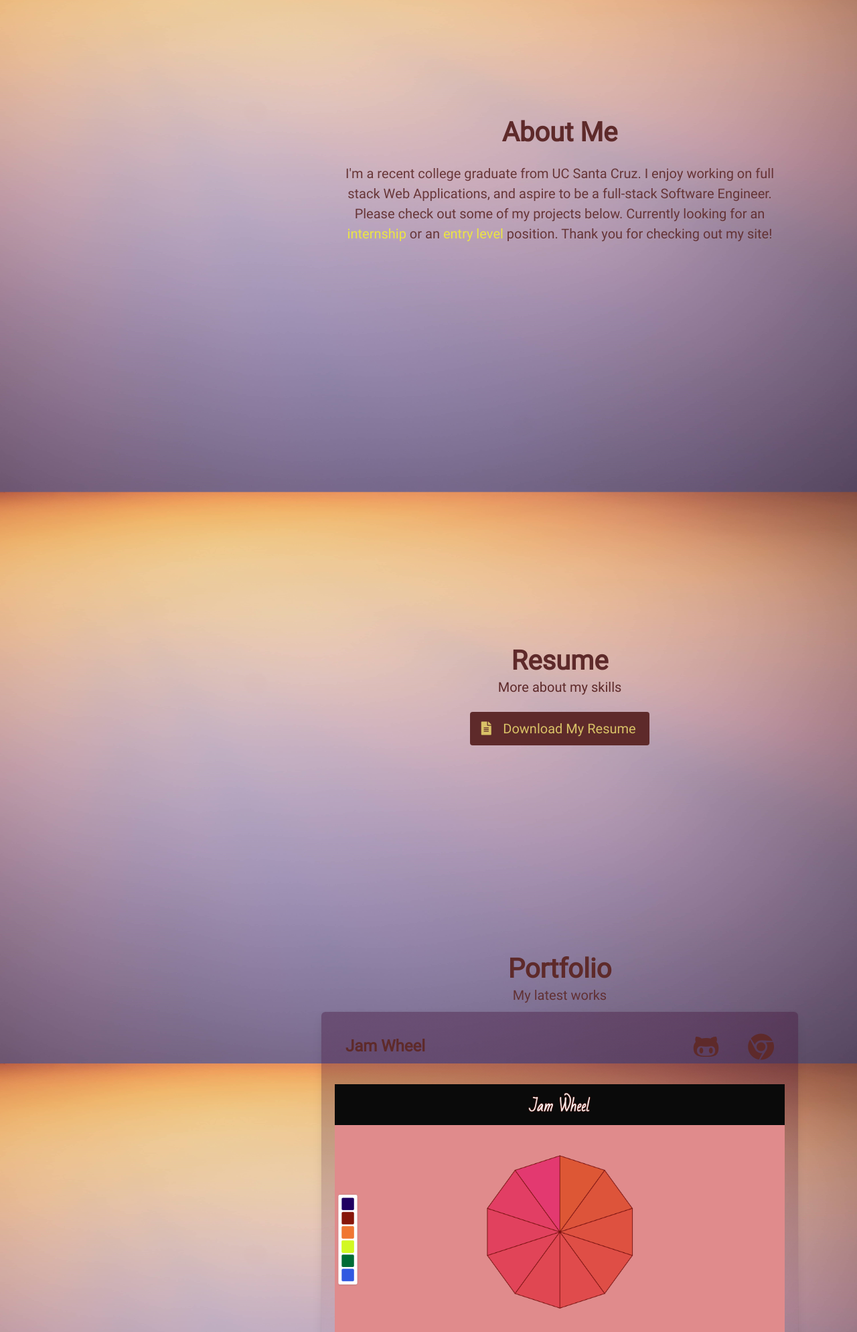
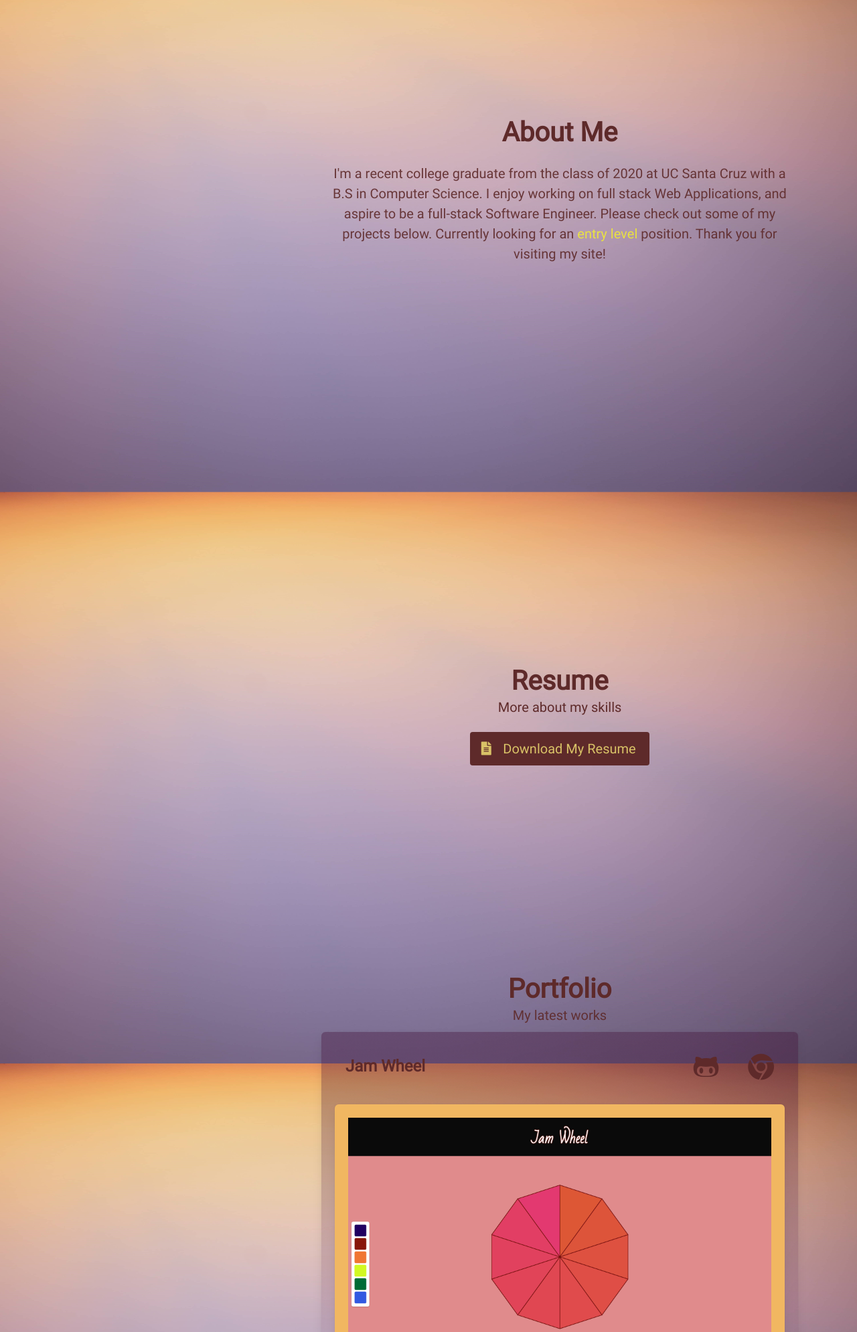
Before and after one commit to mavho/Portfolio, a Flask app: page / in a window 1280 px wide. Shown: the part 972-2961 px from the top of the page at 67% size. Run offline with Flask 2, Linux system fonts and the light colour scheme; some libraries are stand-ins or nearby versions.

Commit message:
change text and coloring in vards

```diff
--- a/server/static/css/style.css
+++ b/server/static/css/style.css
@@ -85,6 +85,7 @@ a :hover{
 .main-section{
     background: url("../images/different-hues-of-color-of-the-sky-2847648-min.jpg") fixed;
     /*background:linear-gradient(yellow,green);*/
+    background-position: center;
     background-repeat: no-repeat;
     background-size: cover;
 }
@@ -110,11 +111,16 @@ a :hover{
     bottom: 0;
     left: 0;
     right: 0;
-    background-color: #3e0b33;
+    background-color: #f1b761;
     color:white;
     visibility: hidden;
-
+    text-align: left;
     transition: opacity .2s, visibility .2s;
+}
+@media only screen and (max-width: 1024px){
+    .image-descr{
+        font-size: small;
+    }
 }
 
 .desc-wrap:hover .image-descr{
--- a/server/templates/_includes/about.html
+++ b/server/templates/_includes/about.html
@@ -1,9 +1,8 @@
 <div class="section-heading">
 <h3 class="title is-2 has-text-brown">About Me</h3>
-<p class="has-text-brown is-size-5" style="opacity: 0.9;">I'm a recent college graduate from UC Santa Cruz. I
-    enjoy working on full stack Web Applications, and aspire to be a
+<p class="has-text-brown is-size-5" style="opacity: 0.9;">I'm a recent college graduate from the class of 2020 at UC Santa Cruz with a
+    B.S in Computer Science. I enjoy working on full stack Web Applications, and aspire to be a
     full-stack Software Engineer. Please check out some of my projects below. Currently looking for
-    an <span style="color: #ffff15cc;">internship</span> or an <span style="color: #ffff15cc;">entry level</span>
-    position. Thank you for checking out my site!
+    an <span style="color: #ffff15cc;">entry level</span> position. Thank you for visiting my site!
 </p>
 </div>
--- a/server/templates/_includes/portfolio.html
+++ b/server/templates/_includes/portfolio.html
@@ -27,18 +27,25 @@
                         </div>
                     </div>
                 </header>
-                <div class="card-image desc-wrap">
-                    <figure class="image ">
+                <div class="card-image box desc-wrap" style="background-color: #f1b761;">
+                    <figure class="image">
                         <img src="/static/images/wheel-min.PNG" alt="Jamwheel">
                         <div class="image-descr is-hidden-touch">
-                            <p class="has-text-white">
-                                A desktop web application that allows users to jam with each other using Synths!
-                                Just send your friends a room code, join the room and start jamming!
-                                This project was an experimentation with SocketIO, Tone.js and Processing 5,
-                                all technologies that were very new to me, and helped improve my Javascript.
+                            <h1 class="has-text-brown has-text-weight-bold is-size-5">What is this?</h1>
+                            <p class="has-text-brown">
+                                A desktop web application that allows players to join online multiplayer rooms to jam together with
+                                online Synth instruments.
                             </p>
-                            <p class="has-text-white">
-                                This project is still under active development, please check out the Github link for more information!
+                            <h1 class="has-text-brown has-text-weight-bold is-size-5">Challenges</h1>
+                            <p class="has-text-brown">
+                                This project is the first time I dwelved into music visualization and audio engineering. I had a lot of fun
+                                diving learning about audio filters, compressors, and the insides of the P5.js library. I wasn't able to construct
+                                all the sounds I wanted, but was able to engineer basic sounds using the Tone.js Library.
+                            </p>
+                            <h1 class="has-text-brown has-text-weight-bold is-size-5">What I learned</h6>
+                            <p class="has-text-brown">
+                                I was able to improve my knowledge of Javascript, the basics of web-sockets,
+                                and designing real-time multiplayer web applications.
                             </p>
                         </div>
                     </figure>
--- a/server/templates/_layouts/base.html
+++ b/server/templates/_layouts/base.html
@@ -23,14 +23,12 @@
         <div class="hero-body">
           <div class="container">
             <div class="columns">
-              <div class="column  on-top is-4 is-offset-1-touch is-offset-1-desktop-only brand-column">
+              <div class="column on-top is-4 is-offset-1-touch is-offset-1-desktop-only brand-column">
                 <h1 class="title has-text-brown is-size-1">
                   Maverick Ho
                 </h1>
                 <h2 class="subtitle has-text-brown is-3">
                   Full Stack Software Developer
-                </h2>
-                <h2 class="subtitle is-size-3">
                 </h2>
                 <div class="navbar is-transparent">
                   <div class="navbar-menu ">
```
